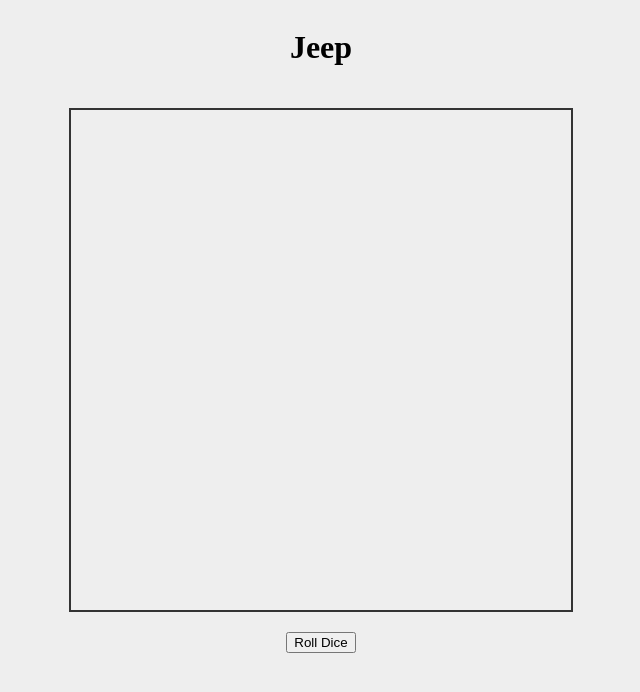
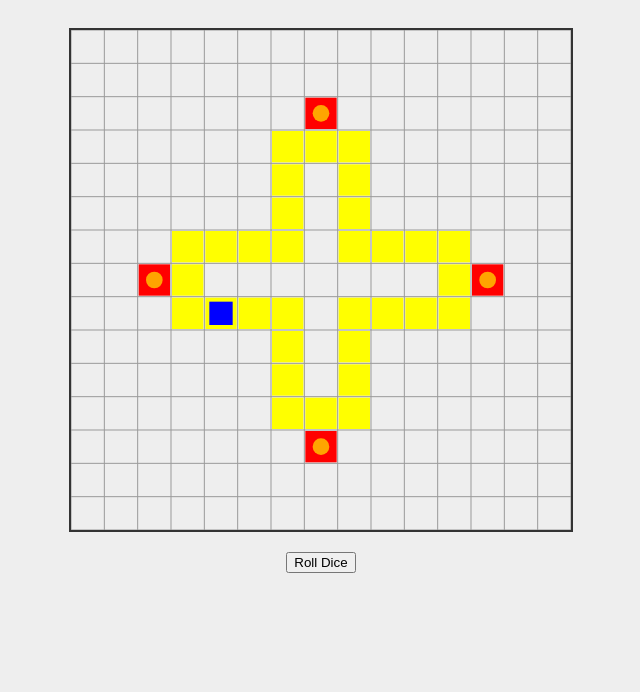
Before and after one commit to BedHeadCeejaiye/Jeep, a plain HTML site: page index.html in a window 1280 px wide. Shown: the whole page, without its empty margins (319-959 px from the left). Drawn offline with Linux system fonts and the light colour scheme.

Commit message:
Add files via upload

```diff
--- a/game.js
+++ b/game.js
@@ -1,63 +1,132 @@
 const canvas = document.getElementById('board');
 const ctx = canvas.getContext('2d');
 
-const N = 15; // grid
+const N = 15; // grid size
 const cell = canvas.width / N;
 
+const ROAD = [
+  {x:3, y:6}, {x:4, y:6}, {x:5, y:6},
+  {x:6, y:6}, {x:6, y:5}, {x:6, y:4},
+  {x:6, y:3}, {x:7, y:3}, {x:8, y:3},
+  {x:8, y:4}, {x:8, y:5}, {x:8, y:6},
+  {x:9, y:6}, {x:10, y:6}, {x:11, y:6},
+  {x:11, y:7}, {x:11, y:8}, {x:10, y:8},
+  {x:9, y:8}, {x:8, y:8}, {x:8, y:9},
+  {x:8, y:10}, {x:8, y:11}, {x:7, y:11},
+  {x:6, y:11}, {x:6, y:10}, {x:6, y:9},
+  {x:6, y:8}, {x:5, y:8}, {x:4, y:8},
+  {x:3, y:8}, {x:3, y:7},
 
-const ROAD = [
-{x:3, y:6}, {x:3, y:7}, {x:3, y:8},
-{x:4, y:6}, {x:4, y:8},
-{x:5, y:6}, {x:5, y:8},
-{x:6, y:3}, {x:6, y:4}, {x:6, y:5}, {x:6, y:6}, {x:6, y:7}, {x:6, y:8}, {x:6, y:9}, {x:6, y:10}, {x:6, y:11},
-{x:7, y:3}, {x:7, y:6}, {x:7, y:8}, {x:7, y:11},
-{x:8, y:3}, {x:8, y:4}, {x:8, y:5}, {x:8, y:6}, {x:8, y:7}, {x:8, y:8}, {x:8, y:9}, {x:8, y:10}, {x:8, y:11},
-{x:9, y:6}, {x:9, y:8},
-{x:10, y:6}, {x:10, y:8},
-{x:11, y:6}, {x:11, y:7}, {x:11, y:8}
+ //{x:6, y:7}, {x:7, y:6}, {x:7, y:8}, {x:8, y:7},
+
+
 
 ];
 
+const STATIONS = [
+  {x:7, y:2},   // top
+  {x:7, y:12},  // bottom
+  {x:2, y:7},   // left
+  {x:12, y:7}   // right
+];
+
+let passengers = [];
+let score = 0;
+
+function spawnPassengers() {
+  passengers = STATIONS.map((s, i) => ({
+    id: i,
+    pos: s,
+    waiting: true,
+    pickedUp: false
+  }));
+}
+
 function drawGrid() {
-  ctx.clearRect(0,0,canvas.width,canvas.height);
+  ctx.clearRect(0, 0, canvas.width, canvas.height);
   ctx.strokeStyle = "#999";
-  for (let i=0; i<=N; i++) {
+  for (let i = 0; i <= N; i++) {
     ctx.beginPath();
-    ctx.moveTo(i*cell,0);
-    ctx.lineTo(i*cell,canvas.height);
+    ctx.moveTo(i * cell, 0);
+    ctx.lineTo(i * cell, canvas.height);
     ctx.stroke();
     ctx.beginPath();
-    ctx.moveTo(0,i*cell);
-    ctx.lineTo(canvas.width,i*cell);
+    ctx.moveTo(0, i * cell);
+    ctx.lineTo(canvas.width, i * cell);
     ctx.stroke();
   }
-  // highlight ROAD tiles
+
   ROAD.forEach(tile => {
     ctx.fillStyle = "yellow";
-    ctx.fillRect(tile.x*cell+1, tile.y*cell+1, cell-2, cell-2);
+    ctx.fillRect(tile.x * cell + 1, tile.y * cell + 1, cell - 2, cell - 2);
+  });
+
+  STATIONS.forEach(s => {
+    ctx.fillStyle = "red";
+    ctx.fillRect(s.x * cell + 1, s.y * cell + 1, cell - 2, cell - 2);
   });
 }
 
+let player = {
+  id: 0,
+  spawn: {x:4, y:8},
+  pos: {x:4, y:8},
+  roadIndex: ROAD.findIndex(t => t.x === 4 && t.y === 8),
+  color: "blue"
+};
 
-let player = { roadIndex: 0 }; // start at first tile
+function movePlayer(player, steps) {
+  player.roadIndex = (player.roadIndex + steps) % ROAD.length;
+  player.pos = ROAD[player.roadIndex];
+}
 
 function drawPlayer() {
-  const pos = ROAD[player.roadIndex]; // get current tile
-  ctx.fillStyle = "blue";
-  ctx.fillRect(pos.x*cell+5, pos.y*cell+5, cell-10, cell-10);
+  ctx.fillStyle = player.color;
+  ctx.fillRect(player.pos.x * cell + 5, player.pos.y * cell + 5, cell - 10, cell - 10);
+}
+
+function drawPassengers() {
+  passengers.forEach(p => {
+    if (p.waiting && !p.pickedUp) {
+      ctx.fillStyle = "orange";
+      ctx.beginPath();
+      ctx.arc(p.pos.x * cell + cell / 2, p.pos.y * cell + cell / 2, cell / 4, 0, Math.PI * 2);
+      ctx.fill();
+    }
+  });
 }
 
 function render() {
   drawGrid();
   drawPlayer();
+  drawPassengers();
 }
 
 function rollDice() {
-  return 1 + Math.floor(Math.random()*6);
+  return 1 + Math.floor(Math.random() * 6);
+}
+
+function checkPassengerPickup() {
+  const jeepPos = player.pos;
+  passengers.forEach(p => {
+    const dx = Math.abs(jeepPos.x - p.pos.x);
+    const dy = Math.abs(jeepPos.y - p.pos.y);
+    if (p.waiting && !p.pickedUp && dx + dy === 1) {
+      p.pickedUp = true;
+      p.waiting = false;
+      score += 1;
+      console.log(`Picked up passenger at station ${p.id}! Score: ${score}`);
+    }
+  });
 }
 
 document.getElementById('rollBtn').addEventListener('click', () => {
   const steps = rollDice();
-  player.roadIndex = (player.roadIndex + steps) % ROAD.length; // move along ROAD
+  player.roadIndex = (player.roadIndex + steps) % ROAD.length;
+  player.pos = ROAD[player.roadIndex];
+  checkPassengerPickup();
   render();
 });
+
+spawnPassengers();
+render();
--- a/index.html
+++ b/index.html
@@ -9,7 +9,6 @@
   </style>
 </head>
 <body>
-  <h1>Jeep</h1>
   <canvas id="board" width="500" height="500"></canvas>
   <button id="rollBtn">Roll Dice</button>
 
```
